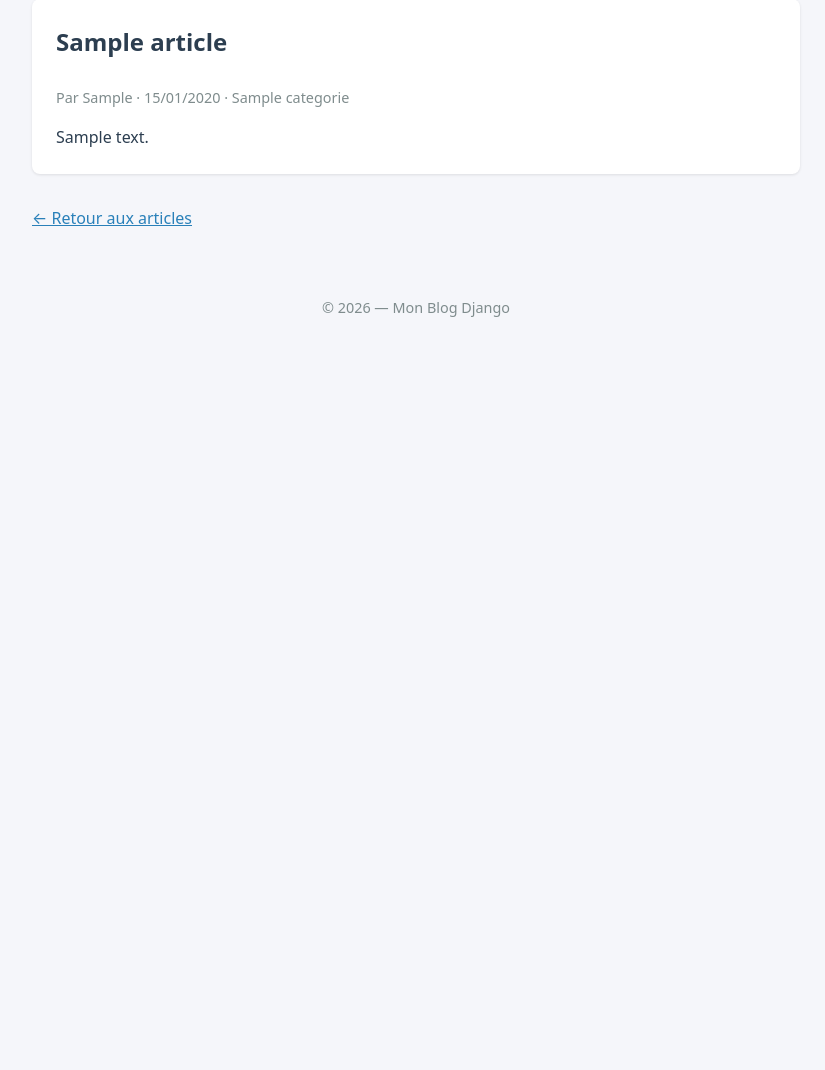
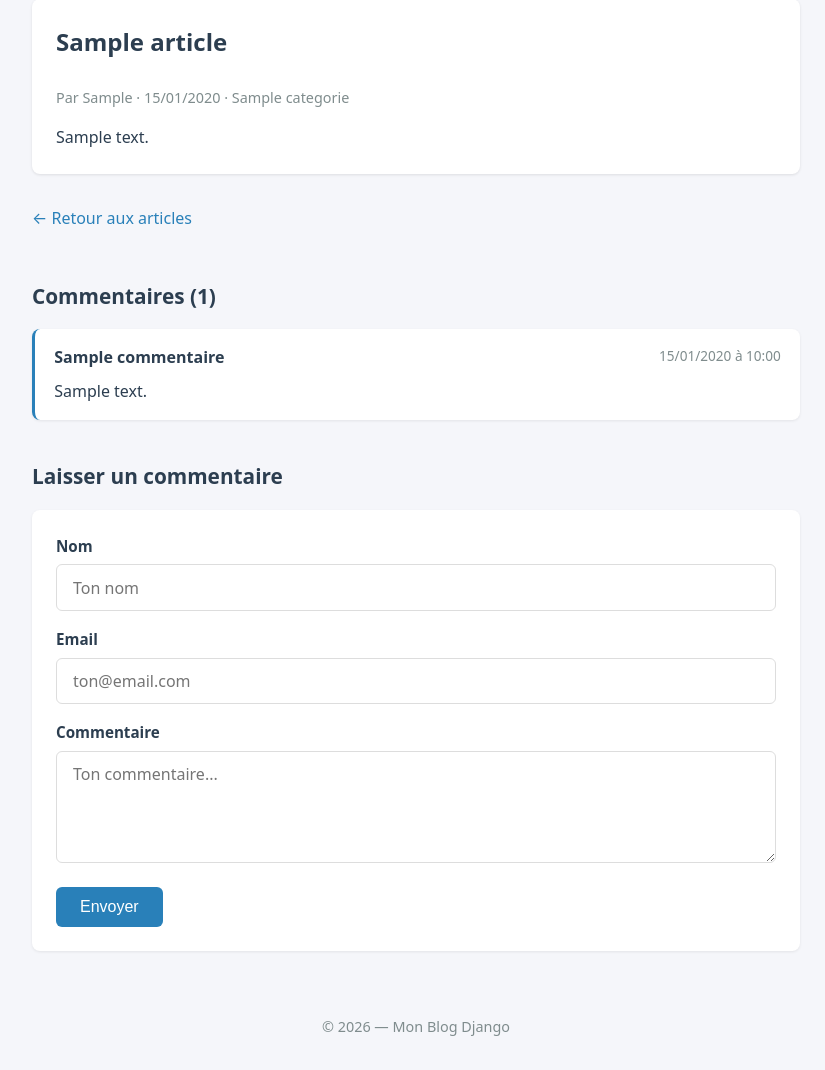
Before and after one commit to Nnos5/mon-blog, a Django app: a page that uses blog/templates/blog/article_detail.html in a window 1280 px wide. Shown: the part 119-1189 px from the top of the page, without its empty margins (224-1049 px from the left). Before the commit the page ends 436 px from the top, so only its background shows below. Run offline with Django 5.2, Linux system fonts and the light colour scheme; tables that the repository leaves empty hold one stand-in row (values such as "Sample post").

Commit message:
ajout commmentaire ok

```diff
--- a/blog/templates/blog/article_detail.html
+++ b/blog/templates/blog/article_detail.html
@@ -12,7 +12,55 @@
     <div>{{ article.contenu|linebreaks }}</div>
 </article>
 
-<p style="margin-top:2rem;">
-    <a href="{% url 'blog:article_list' %}" style="color:#2980b9;">← Retour aux articles</a>
+<p class="back-link">
+    <a href="{% url 'blog:article_list' %}">← Retour aux articles</a>
 </p>
+
+{# ----------------- Commentaires ----------------- #}
+<section class="comments">
+    <h2>Commentaires ({{ commentaires|length }})</h2>
+
+    {% for commentaire in commentaires %}
+        <div class="comment">
+            <p class="comment-head">
+                <strong>{{ commentaire.nom }}</strong>
+                <span class="comment-date">{{ commentaire.date_creation|date:"d/m/Y à H:i" }}</span>
+            </p>
+            <p>{{ commentaire.contenu|linebreaks }}</p>
+        </div>
+    {% empty %}
+        <p class="meta">Aucun commentaire pour le moment. Sois le premier ! 🚀</p>
+    {% endfor %}
+
+    {# Formulaire d'ajout #}
+    <h2 class="comment-form-title">Laisser un commentaire</h2>
+
+    <form method="post" class="comment-form">
+        {% csrf_token %}
+
+        {% if form.non_field_errors %}
+            <div class="form-errors">{{ form.non_field_errors }}</div>
+        {% endif %}
+
+        <div class="form-group">
+            <label for="{{ form.nom.id_for_label }}">Nom</label>
+            {{ form.nom }}
+            {% if form.nom.errors %}<div class="field-error">{{ form.nom.errors }}</div>{% endif %}
+        </div>
+
+        <div class="form-group">
+            <label for="{{ form.email.id_for_label }}">Email</label>
+            {{ form.email }}
+            {% if form.email.errors %}<div class="field-error">{{ form.email.errors }}</div>{% endif %}
+        </div>
+
+        <div class="form-group">
+            <label for="{{ form.contenu.id_for_label }}">Commentaire</label>
+            {{ form.contenu }}
+            {% if form.contenu.errors %}<div class="field-error">{{ form.contenu.errors }}</div>{% endif %}
+        </div>
+
+        <button type="submit">Envoyer</button>
+    </form>
+</section>
 {% endblock %}
--- a/static/css/style.css
+++ b/static/css/style.css
@@ -134,3 +134,116 @@ article h2 a:hover { text-decoration: underline; }
     background: #2980b9;
     color: #fff;
 }
+/* ---------- Commentaires ---------- */
+.back-link {
+    margin-top: 2rem;
+}
+.back-link a {
+    color: #2980b9;
+    text-decoration: none;
+}
+.back-link a:hover { text-decoration: underline; }
+
+.comments {
+    margin-top: 3rem;
+}
+
+.comments h2 {
+    font-size: 1.3rem;
+    margin-bottom: 1rem;
+}
+
+.comment {
+    background: #fff;
+    padding: 1rem 1.2rem;
+    margin-bottom: 1rem;
+    border-radius: 8px;
+    box-shadow: 0 1px 3px rgba(0,0,0,0.08);
+    border-left: 3px solid #2980b9;
+}
+
+.comment-head {
+    display: flex;
+    justify-content: space-between;
+    flex-wrap: wrap;
+    margin-bottom: 0.5rem;
+}
+
+.comment-date {
+    color: #7f8c8d;
+    font-size: 0.85rem;
+}
+
+.comment-form-title {
+    margin-top: 2.5rem;
+}
+
+.comment-form {
+    background: #fff;
+    padding: 1.5rem;
+    border-radius: 8px;
+    box-shadow: 0 1px 3px rgba(0,0,0,0.08);
+}
+
+.form-group {
+    margin-bottom: 1rem;
+}
+
+.form-group label {
+    display: block;
+    font-weight: 600;
+    margin-bottom: 0.4rem;
+    font-size: 0.95rem;
+}
+
+.comment-form input[type="text"],
+.comment-form input[type="email"],
+.comment-form textarea {
+    width: 100%;
+    padding: 0.7rem 1rem;
+    border: 1px solid #ddd;
+    border-radius: 6px;
+    font-size: 1rem;
+    font-family: inherit;
+}
+
+.comment-form input:focus,
+.comment-form textarea:focus {
+    outline: none;
+    border-color: #2980b9;
+}
+
+.comment-form button {
+    padding: 0.7rem 1.5rem;
+    background: #2980b9;
+    color: #fff;
+    border: none;
+    border-radius: 6px;
+    font-size: 1rem;
+    cursor: pointer;
+}
+
+.comment-form button:hover {
+    background: #21618c;
+}
+
+.field-error,
+.form-errors {
+    color: #e74c3c;
+    font-size: 0.9rem;
+    margin-top: 0.3rem;
+}
+
+.form-errors {
+    background: #fdecea;
+    padding: 0.8rem 1rem;
+    border-radius: 6px;
+    margin-bottom: 1rem;
+}
+
+.form-errors ul,
+.field-error ul {
+    list-style: none;
+    padding: 0;
+    margin: 0;
+}
```
